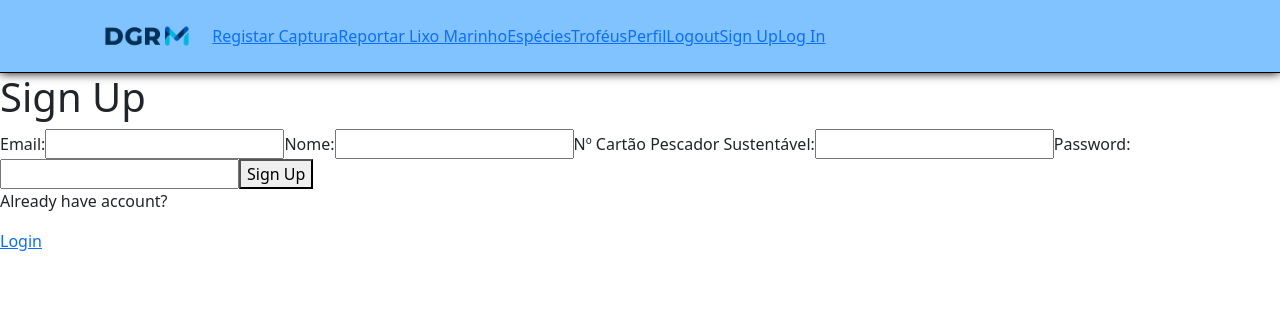
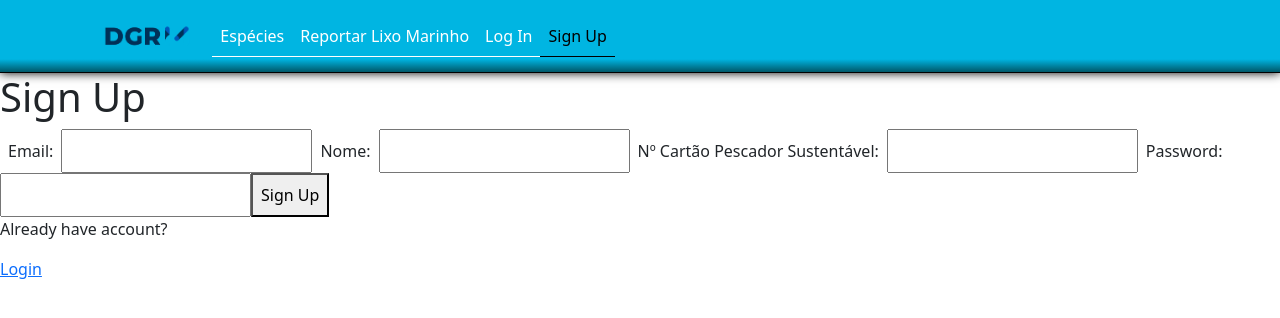
Before and after one commit to PrPedrosa/Project_3_Ironhack, a React (Create React App) app: page /signup in a window 1280 px wide. Shown: the top 318 px of the page. Built offline with nearby package versions, Linux system fonts and the light colour scheme.

Commit message:
adds styles to navbar and forms

```diff
--- a/public/index.html
+++ b/public/index.html
@@ -24,6 +24,7 @@
       work correctly both with client-side routing and a non-root public URL.
       Learn how to configure a non-root public URL by running `npm run build`.
     -->
+    <link rel="stylesheet" href="https://cdnjs.cloudflare.com/ajax/libs/font-awesome/4.7.0/css/font-awesome.min.css">
     <title>Pescar Nas Avencas</title>
   </head>
   <body>
--- a/src/App.css
+++ b/src/App.css
@@ -2,19 +2,19 @@
   text-align: center;
 } */
 
-.App-logo {
+/* .App-logo {
   height: 40vmin;
   pointer-events: none;
-}
+} */
 
 
-@media (prefers-reduced-motion: no-preference) {
+/* @media (prefers-reduced-motion: no-preference) {
   .App-logo {
     animation: App-logo-spin infinite 20s linear;
   }
-}
+} */
 
-.App-header {
+/* .App-header {
   background-color: #282c34;
   min-height: 100vh;
   display: flex;
@@ -23,17 +23,17 @@
   justify-content: center;
   font-size: calc(10px + 2vmin);
   color: white;
-}
+} */
 
-.App-link {
+/* .App-link {
   color: #61dafb;
-}
+} */
 
-@keyframes App-logo-spin {
+/* @keyframes App-logo-spin {
   from {
     transform: rotate(0deg);
   }
   to {
     transform: rotate(360deg);
   }
-}
+} */
--- a/src/components/NavBar.jsx
+++ b/src/components/NavBar.jsx
@@ -12,6 +12,9 @@ function NavBar() {
   const location = useLocation();
   const [url, setUrl] = useState(null);
   const {user, loggedIn, logout} = useContext(AuthContext)
+  const [toggleCollapse, setToggleCollapse] = useState(false)
+
+  const handleToggleCollapse = () => setToggleCollapse(!toggleCollapse)
 
   useEffect(() => {
     setUrl(location.pathname);
@@ -21,20 +24,22 @@ function NavBar() {
     <Navbar  expand="lg" className='nav' sticky="top">
       <Container>
         <NavLink to="/"><img src={logo} alt="DGRM logo" style={{height: "7vh"}}/></NavLink>
-        <Navbar.Toggle aria-controls="basic-navbar-nav" /*style={{backgroundColor: "black"}} can style here, not on css*//>
+        <Navbar.Toggle aria-controls="basic-navbar-nav" style={{backgroundColor: "rgb(0, 181, 226)", border: "3px solid black", boxShadow: toggleCollapse ? "0 0 10px 0 black" : "none"}} onClick={handleToggleCollapse}/>
         <Navbar.Collapse id="basic-navbar-nav">
           <Nav className="me-auto">
-            <NavLink to="/add/fishery">Registar Captura</NavLink>
-            <NavLink to="/add/trash">Reportar Lixo Marinho</NavLink>
-            <NavLink to="/fishes">Espécies</NavLink>
-            <NavLink to="/userfishes">Troféus</NavLink>
-            <NavLink to="/profile">Perfil</NavLink>
-            <NavLink to="/" onClick={logout}>Logout</NavLink>
-            {user && <p>Olá {user.name}</p>}
+            <NavLink to="/fishes" className={"nav-link"}>Espécies</NavLink>
+            <NavLink to="/add/trash" className={"nav-link"}>Reportar Lixo Marinho</NavLink>
+            {loggedIn &&
+            <>
+            <NavLink to="/add/fishery" className={"nav-link"}>Registar Captura</NavLink>
+            <NavLink to="/userfishes" className={"nav-link"}>Troféus</NavLink>
+            <NavLink to="/profile" className={"nav-link"}>Perfil</NavLink>
+            <NavLink to="/" onClick={logout} className={"nav-link"}>Logout</NavLink>
+            </>}
             {!loggedIn &&
             <>
-              <NavLink to="/signup" >Sign Up</NavLink>
-              <NavLink to="/login">Log In</NavLink>
+              <NavLink to="/login" className={"nav-link"}>Log In</NavLink>
+              <NavLink to="/signup" className={"nav-link"}>Sign Up</NavLink>
             </>}
           </Nav>
         </Navbar.Collapse>
@@ -42,54 +47,5 @@ function NavBar() {
     </Navbar>
   )
 }
-    /* <StyledNavbar>
-      <Link to={"/"}><img src={logo} alt="logo" className='logo'/></Link>
-
-      <div className='dropdown'>
-        <NavLink to={"/login"} className={url === "/login" ? "using navLinks" : "navLinks"}>Log In</NavLink>
-        <NavLink to={"/signup"} className={url === "/signup" ? "using navLinks" : "navLinks"}>Sign Up</NavLink>
-        <NavLink to={"/add/fishery"} className={url === "/add/fishery" ? "using navLinks" : "navLinks"}>Registar Pesca</NavLink>
-        <NavLink to={"/profile"}><img src={userIcon} alt="user icon" className='userIcon'/></NavLink>
-      </div>
-    </StyledNavbar> */
-
-
-/* const StyledNavbar = styled.nav`
-    height: 8vh;
-    background-color: #6b6bff;
-    display: flex;
-    justify-content: space-between;
-    align-items: center;
-
-    div{
-        display: flex;
-        align-items: center;
-    }
-
-    a{
-        margin-right: 1vw;
-    }
-
-    .navLinks{
-        text-decoration: none;
-        color: white;
-        border: 2px solid white;
-        border-radius: 10px;
-        padding: 1vh;
-    }
-
-    .navLinks:hover,
-    .using{
-        border: 2px solid black;
-    }
-
-    .logo{
-        height: 8vh
-    }
-
-    .userIcon{
-        height: 6vh;
-    }
-` */
 
 export default NavBar
--- a/src/index.css
+++ b/src/index.css
@@ -13,12 +13,57 @@ code {
 }
 
 .nav{
-  background-color: rgb(128, 195, 255);
+  background-color: rgb(0, 181, 226);
   border-bottom: 1px solid black;
   box-shadow: 0px 0px 10px black;
+  background: rgb(0,181,226);
+  background: linear-gradient(180deg, rgba(0,181,226,1) 82%, rgba(0,87,104,1) 100%, rgba(0,87,104,1) 100%);
  /*  height: 10vh; */
 }
 
-.card22 {
-  background-color: black;
+/* 0 - 48 - 87 darkblue
+0 - 87 - 104 blue
+0 - 181 - 226 lightblue */
+
+.nav-link{
+  text-decoration: none;
+  color: white !important;
+  border-bottom: 1px solid white;
 }
+
+.active{
+  color: black !important;
+  border-bottom: 1px solid black;
+}
+
+.box{
+  display: flex;
+  flex-direction: column;
+  align-items: center;
+  justify-content: center;
+}
+
+.form{
+  border: 3px solid black;
+  border-radius: 10px;
+  padding: 2vw;
+}
+
+.image-input{
+  display: none;
+}
+
+form img{
+  height: 20vh;
+}
+
+form > * {
+  padding: 1vh;
+}
+
+i{
+  color: blue;
+  border: 1px solid black;
+  padding: 10px;
+  text-align: center;
+}
--- a/src/pages/AddTrashForm.jsx
+++ b/src/pages/AddTrashForm.jsx
@@ -49,20 +49,28 @@ function AddTrashForm() {
 
     }
   return (
-    <div>
+    <div className='box'>
       <h1>Reportar Lixo Marinho</h1>
-      <form onSubmit={handleSubmit}>
+      <form onSubmit={handleSubmit} className="form box">
         <label htmlFor="location">Localização: </label>
         <input type="text" name='location' id='location' onChange={handleLocation}/>
 
         <label htmlFor="trashType">Tipo de lixo: </label>
         <input type="text" name='trashType' id='trashType' onChange={handleTrashType}/>
 
-        <label htmlFor="image">Foto (opcional):</label>
-        {image && <img src={image} alt="current"/>}
-        <input type="file" name='image' id='image' onChange={handleUpload}/>
+        <label htmlFor="image" className='box'>
+        <p>Foto (opcional):</p>
+        {image ?
+        <>
+          <img src={image} alt="current"/>
+          <p>Alterar foto</p>
+        </>
+        : <i className="fa fa-3x fa-camera"><p>adicionar foto</p></i>}
+        <input type="file" name='image' id='image' onChange={handleUpload} className="image-input"/>
+        </label>
 
-        {!loading ? <button type="submit">Reportar</button> : <p>A carregar imagem...</p>}
+
+        {!loading ? <button type="submit">Reportar</button> : <p>A carregar imagem...</p>}{/*spinner instead of p? */}
       </form>
     </div>
   )
```
